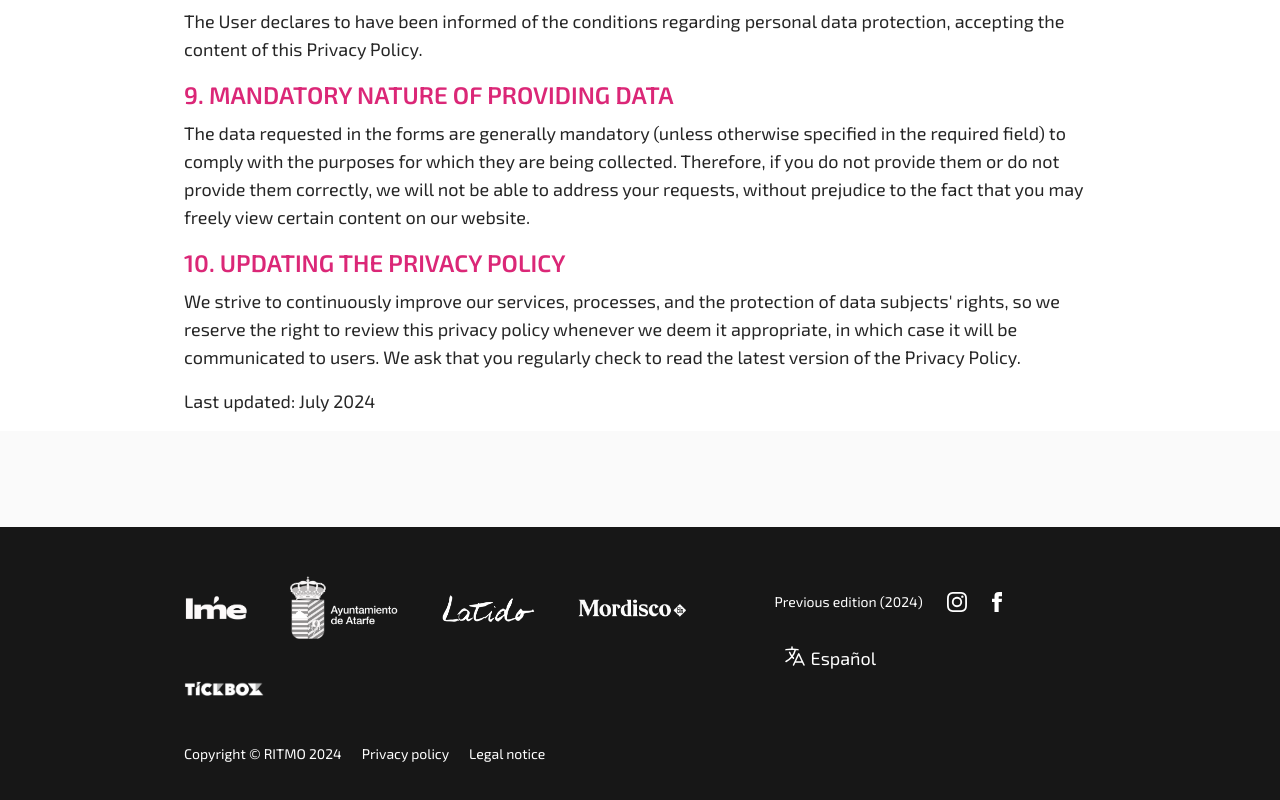
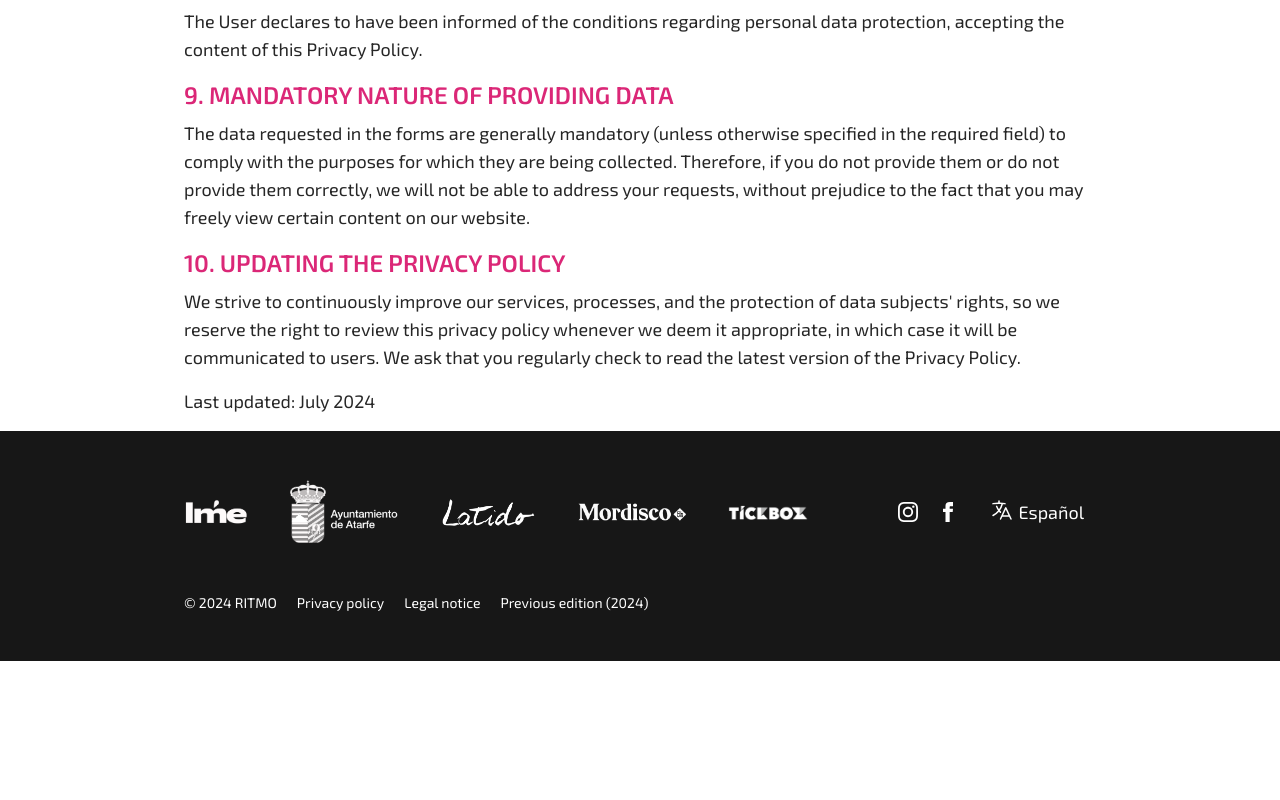
Before and after one commit to manumorante/ritmo2025, a Next.js app: page /en/privacy in a window 1280 px wide. Shown: the part 3466-4266 px from the top of the page. After the commit the page ends 4127 px from the top, so only its background shows below. Built offline with nearby package versions, Linux system fonts and the light colour scheme.

Commit message:
back to newsletter over video

```diff
--- a/app/[lang]/page.tsx
+++ b/app/[lang]/page.tsx
@@ -9,18 +9,25 @@ export default async function Home({
   params: { lang: string }
 }) {
   const { d, t } = getDictionary(lang)
-  const headerCx = cx("Header", "fixed py-8 top-0 z-40 w-full")
-  const videoCx = "w-full h-[85vh] object-cover"
+  const headerCx = cx("Header", "absolute py-8 top-0 z-40 w-full h-screen")
+  const videoCx = "w-full h-screen object-cover"
 
   return (
     <>
       <div className={headerCx}>
         <div className="container">
-          <div className="flex gap-2">
-            <div className="w-24">
-              <Logo />
+          <div className="flex flex-col justify-between">
+            <div className="flex gap-2">
+              <div className="w-24">
+                <Logo />
+              </div>
+              <span className="text-2xl text-pink-400">2025</span>
             </div>
-            <span className="text-2xl text-pink-400">2025</span>
+
+            <div
+              className="ml-embedded mt-10 w-[344px] rounded-lg overflow-hidden"
+              data-form="8Sa5YY"
+            ></div>
           </div>
         </div>
       </div>
--- a/components/Footer.tsx
+++ b/components/Footer.tsx
@@ -11,22 +11,11 @@ export default function Footer({ lang }: { lang?: any }) {
   const mainCx = cx("Footer", "py-12 bg-neutral-900 text-white")
 
   return (
-    <>
-      <div className="bg-neutral-50 py-12">
-        <div className="container">
-          {/* Newsletter */}
-          <div
-            className="ml-embedded w-[344px] sm:w-full  rounded-lg overflow-hidden"
-            data-form="8Sa5YY"
-          ></div>
-        </div>
-      </div>
-
     <div className={mainCx}>
       <div className="container">
         <div className="w-full flex flex-col md:flex-row gap-12 justify-between items-center">
           {/* Colaboradores */}
-            <div className="flex flex-wrap gap-5 sm:gap-10 items-center">
+          <div className="flex flex-wrap gap-5 sm:gap-10 items-center justify-center">
             <Image
               src="/logos/la-maquina-de-escribir-logo.png"
               alt="La máquina de escribir"
@@ -64,16 +53,7 @@ export default function Footer({ lang }: { lang?: any }) {
             />
           </div>
 
-            <div className="flex flex-wrap gap-3 sm:gap-6 items-center">
-              {/* RITMO 2024 */}
-              <Link
-                className="text-white text-sm"
-                href="https://2024.ritmofestival.com"
-                target="_blank"
-              >
-                {t("generic.previousEdition")}
-              </Link>
-
+          <div className="w-full md:w-auto flex flex-wrap gap-3 sm:gap-6 items-center justify-between">
             {/* Social */}
             <div className="flex flex-wrap gap-5 content-center [&_a]:no-underline ">
               <Link
@@ -96,8 +76,8 @@ export default function Footer({ lang }: { lang?: any }) {
           </div>
         </div>
 
-          <div className="mt-12 flex items-center gap-5">
-            <span className="text-white text-sm">Copyright © RITMO 2024</span>
+        <div className="mt-12 flex flex-col md:flex-row md:items-center gap-5">
+          <span className="text-white text-sm">© 2024 RITMO</span>
 
           <Link
             className="text-white text-sm"
@@ -114,9 +94,17 @@ export default function Footer({ lang }: { lang?: any }) {
           >
             {t("generic.legal")}
           </Link>
+
+          {/* RITMO 2024 */}
+          <Link
+            className="text-white text-sm"
+            href="https://2024.ritmofestival.com"
+            target="_blank"
+          >
+            {t("generic.previousEdition")}
+          </Link>
         </div>
       </div>
     </div>
-    </>
   )
 }
```
Lines whose indentation alone changed are shown as unchanged.
